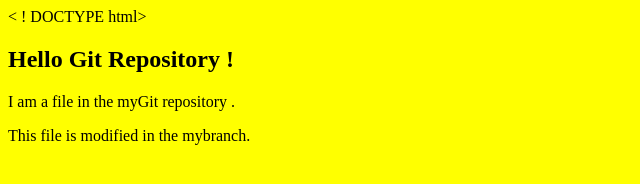
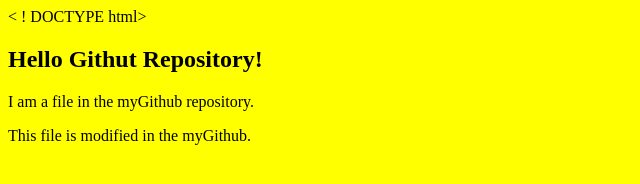
Before and after one commit to anlexN/myGithub, a plain HTML site: page index.html in a window 1280 px wide. Shown: the whole page, without its empty margins (0-640 px from the left). Drawn offline with Linux system fonts and the light colour scheme.

Commit message:
Update index.html
<h2> Hello Githut Repository! </h2>
<p> I am a file in the myGithub repository. </p>
<p> This file is modified in the myGithub. </p>

```diff
--- a/index.html
+++ b/index.html
@@ -6,8 +6,8 @@
 <link rel="stylesheet" href="bgcolor.css">
 </head>
 <body>
-<h2>Hello Git Repository ! </h2>
-<p>I am a file in the myGit repository . </p>
-<p>This file is modified in the mybranch.</p>
+<h2> Hello Githut Repository! </h2>
+<p> I am a file in the myGithub repository. </p>
+<p> This file is modified in the myGithub. </p>
 </body>
 </html>
```
